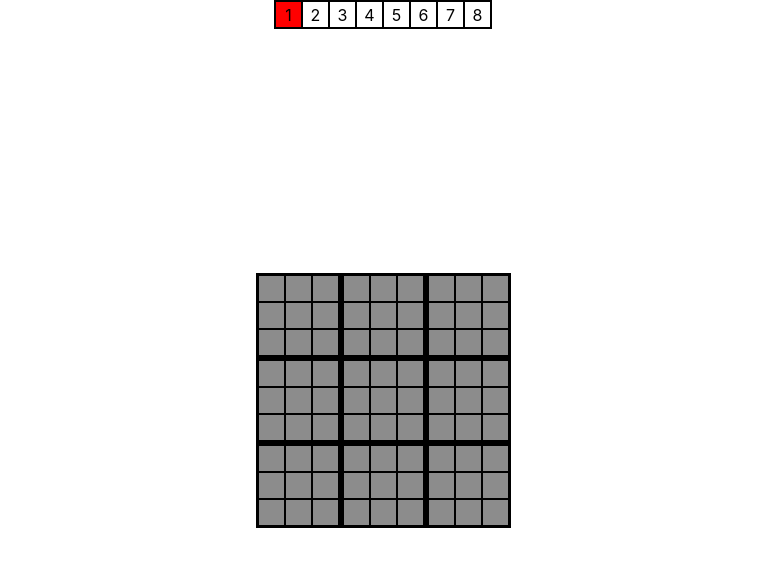
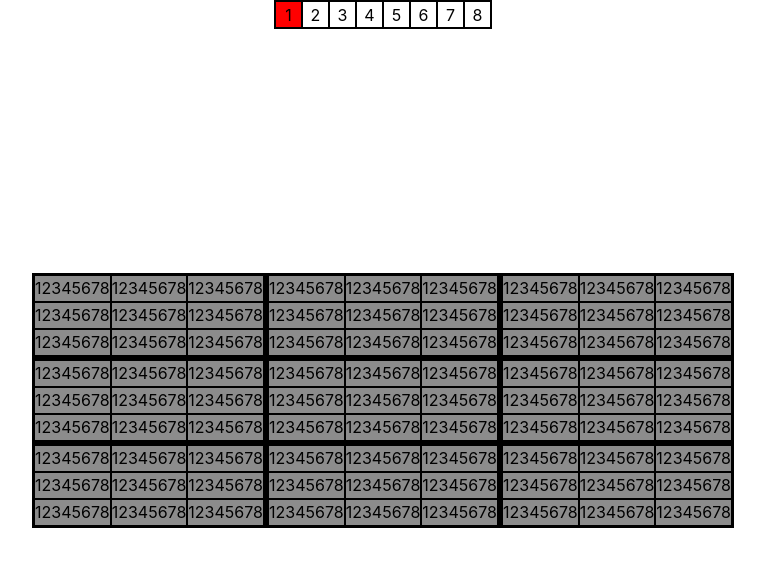
Before and after one commit to peoplestealusernames/sudoku-wave-collapse, a React (Create React App) app: page / in a window 1280 px wide. Shown: the top 566 px of the page, without its empty margins (257-1022 px from the left). Built offline with nearby package versions, Linux system fonts and the light colour scheme.

Commit message:
Revamp: Show Remaining cells

```diff
--- a/src/App.tsx
+++ b/src/App.tsx
@@ -6,14 +6,17 @@ type sudokuN = 0 | 1 | 2 | 3 | 4 | 5 | 6 | 7 | 8 | 9
 type sudokuSelector = Exclude<sudokuN, 0>
 
 function App() {
-  const [Table, setTable] = useState<sudokuN[][]>([])
+  const [Table, setTable] = useState<boolean[][][]>([]) //True= placeable
   const [selected, setselected] = useState<sudokuSelector>(1)
 
   useMemo(() => {
     for (let row = 0; row < 9; row++) {
       Table[row] = []
-      for (let i = 0; i < 9; i++) {
-        Table[row][i] = 0
+      for (let col = 0; col < 9; col++) {
+        Table[row][col] = []
+        for (let i = 1; i < 9; i++) {
+          Table[row][col][i] = true
+        }
       }
     }
 
@@ -22,10 +25,10 @@ function App() {
 
   function Checker(row: number, column: number, n: sudokuN) {
     for (let i = 0; i < 9; i++)
-      if (Table[i][row] === n) return false
+      if (!Table[row][i][n]) return false
 
     for (let i = 0; i < 9; i++)
-      if (Table[column][i] === n) return false
+      if (!Table[i][column][n]) return false
 
     return CheckCell(Math.floor(row / 3), Math.floor(column / 3), n)
   }
@@ -33,10 +36,29 @@ function App() {
   function CheckCell(gridrow: number, gridcolumn: number, n: sudokuN) {
     for (let r = 0; r < 3; r++)
       for (let c = 0; c < 3; c++)
-        if (Table[r + gridrow * 3][c + gridcolumn * 3] === n)
+        if (!Table[r + gridrow * 3][c + gridcolumn * 3][n])
           return false
 
     return true
+  }
+
+  function UpdateTable(row: number, column: number, n: sudokuN) {
+    for (let i = 0; i < 9; i++)
+      Table[row][i][n] = false
+
+    for (let i = 0; i < 9; i++)
+      Table[i][column][n] = false
+
+    UpdateCell(Math.floor(row / 3), Math.floor(column / 3), n)
+
+    Table[row][column].forEach((v, i) => Table[row][column][i] = false)
+    Table[row][column][n] = true
+  }
+
+  function UpdateCell(gridrow: number, gridcolumn: number, n: sudokuN) {
+    for (let r = 0; r < 3; r++)
+      for (let c = 0; c < 3; c++)
+        Table[r + gridrow * 3][c + gridcolumn * 3][n] = false
   }
 
   return (
@@ -61,8 +83,8 @@ function App() {
           >
             {row.map((n, i) => {
               return <div
+                key={i}
                 className="Cell"
-                key={i}
                 style={{
                   ...rowi % 3 == 0 ? { borderTop: "3px solid black" } : {},
                   ...rowi % 3 == 2 ? { borderBottom: "3px solid black" } : {},
@@ -73,11 +95,11 @@ function App() {
                   if (!Checker(rowi, i, selected))
                     throw new Error("Cannot place here")
 
-                  Table[rowi][i] = selected
+                  UpdateTable(rowi, i, selected)
                   setTable([...Table])
                 }}
               >
-                {n === 0 ? "" : n}
+                {n.map((e, i) => e ? i : "")}
               </div>
             })
             }
```
